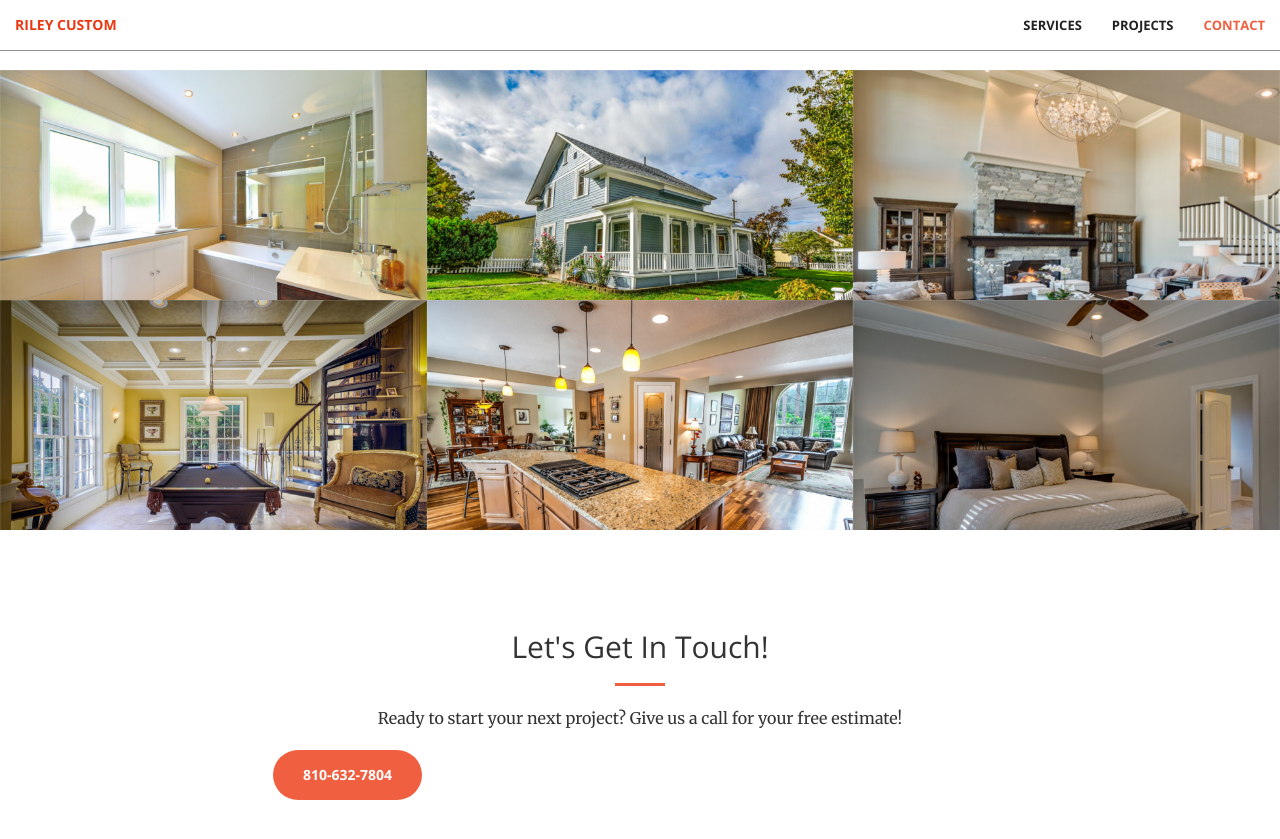
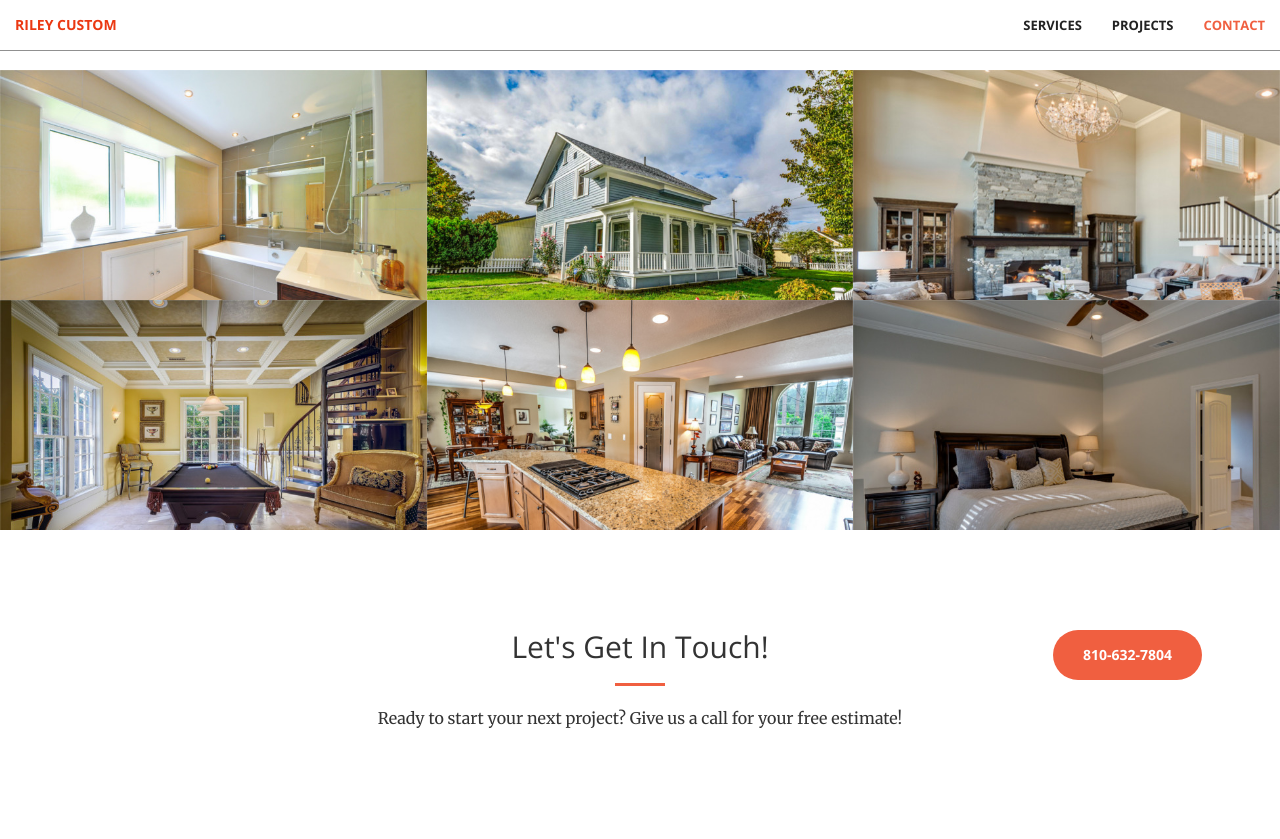
Before and after one commit to onchino/Riley-Custom-Painting, a Jekyll site: the page built from index.html, in a window 1280 px wide and 900 px high, scrolled down 1706 px. Shown: the top 839 px of the window. Built offline with Jekyll 4.4.1, drawn with Linux system fonts in a browser that asks for light colours; nearby versions of some CDN libraries.

Commit message:
Update contact.html

```diff
--- a/_includes/contact.html
+++ b/_includes/contact.html
@@ -6,7 +6,7 @@
                 <hr class="primary">
                 <p>Ready to start your next project? Give us a call for your free estimate!</p>
             </div>
-        <div class="col-lg-2 col-lg-offset-2 text-center">
+        <div class=" text-center">
             <a href="tel:810-632-7804" class="btn btn-primary btn-xl wow tada">810-632-7804</a>
             </a>
         </div>
```
